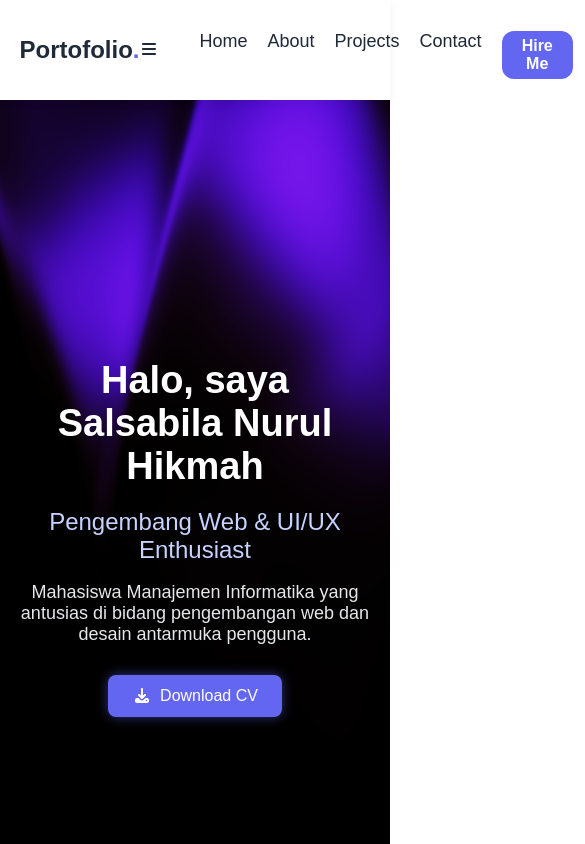
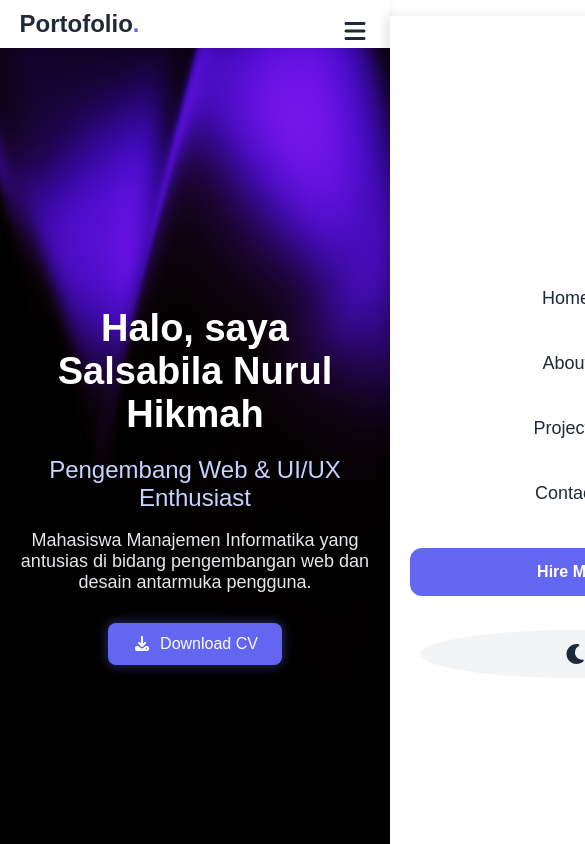
Before and after one commit to Websitesaya27/portofolio, a React (Create React App) app: page / in a window 390 px wide. Shown: the top 844 px of the page, 585 px wide, since content can reach past the window. Built offline with nearby package versions, Linux system fonts and the light colour scheme.

Commit message:
update styling hero sectionfx

```diff
--- a/src/components/Navbar.css
+++ b/src/components/Navbar.css
@@ -2,18 +2,14 @@
   position: sticky;
   top: 0;
   z-index: 1000;
-
   display: flex;
   justify-content: space-between;
   align-items: center;
-  padding: 5px 5%;
-
+  padding: 10px 5%;
   background-color: white !important;
   box-shadow: 0 2px 10px rgba(0,0,0,0.05);
   transition: background-color 0.3s ease, box-shadow 0.3s ease;
 }
-
-
 
 .logo {
   font-size: 24px;
@@ -65,7 +61,7 @@
 
 /* Tombol Mode Gelap/Terang */
 .toggle-mode {
-  background-color: #e5e7eb; /* abu muda */
+  background-color: #e5e7eb;
   color: #1e293b;
   border: none;
   width: 48px;
@@ -79,18 +75,16 @@
   transition: background-color 0.3s ease;
 }
 
-/* Tambahan untuk mode gelap */
+/* Dark mode */
 .dark .navbar {
   background-color: #1e293b !important;
   color: white;
   box-shadow: 0 2px 10px rgba(0,0,0,0.5);
 }
 
-.dark .nav-links li a {
-  color: #f9fafb;
-}
-
-.dark .logo {
+.dark .nav-links li a,
+.dark .logo,
+.dark .hamburger {
   color: #f9fafb;
 }
 
@@ -98,28 +92,21 @@
   transition: background-color 0.3s ease, color 0.3s ease;
 }
 
-@media (max-width: 768px) {
-  .nav-links {
-    .navbar {
-      position: relative;
-      flex-wrap: nowrap;
-      padding: 10px 20px;
-    }
-
-    .logo {
-      flex: 1;
-    }
-
+/* Mobile Style */
 .hamburger {
-      display: block;
+  display: none;
   font-size: 24px;
   cursor: pointer;
   color: #1f2937;
   z-index: 2001;
 }
 
-    .dark .hamburger {
-      color: #f9fafb;
+@media (max-width: 768px) {
+  .hamburger {
+    display: block;
+    position: absolute;
+    right: 20px;
+    top: 18px;
   }
 
   .nav-links {
@@ -138,7 +125,7 @@
     transition: transform 0.3s ease-in-out;
     box-shadow: -4px 0 10px rgba(0, 0, 0, 0.1);
     z-index: 2000;
-    }
+    display: flex;
   }
 
   .nav-links.open {
@@ -168,6 +155,7 @@
   }
 }
 
+/* Desktop Override */
 @media (min-width: 769px) {
   .nav-links {
     position: static;
--- a/src/components/Navbar.js
+++ b/src/components/Navbar.js
@@ -10,23 +10,14 @@ const Navbar = () => {
   useEffect(() => {
     const isDark = localStorage.getItem('theme') === 'dark';
     setDarkMode(isDark);
-    if (isDark) {
-      document.body.classList.add('dark');
-    } else {
-      document.body.classList.remove('dark');
-    }
+    document.body.classList.toggle('dark', isDark);
   }, []);
 
   const toggleMode = () => {
     const isDark = !darkMode;
     setDarkMode(isDark);
-    if (isDark) {
-      document.body.classList.add('dark');
-      localStorage.setItem('theme', 'dark');
-    } else {
-      document.body.classList.remove('dark');
-      localStorage.setItem('theme', 'light');
-    }
+    document.body.classList.toggle('dark', isDark);
+    localStorage.setItem('theme', isDark ? 'dark' : 'light');
   };
 
   const toggleMenu = () => {
@@ -37,12 +28,10 @@ const Navbar = () => {
     <nav className="navbar">
       <div className="logo">Portofolio<span>.</span></div>
 
-      {/* Hamburger icon for mobile */}
       <div className="hamburger" onClick={toggleMenu}>
         <FontAwesomeIcon icon={menuOpen ? faTimes : faBars} />
       </div>
 
-      {/* Nav links */}
       <ul className={`nav-links ${menuOpen ? 'open' : ''}`}>
         <li><a href="#home" onClick={toggleMenu}>Home</a></li>
         <li><a href="#about" onClick={toggleMenu}>About</a></li>
@@ -50,10 +39,7 @@ const Navbar = () => {
         <li><a href="#contact" onClick={toggleMenu}>Contact</a></li>
         <li>
           <button className="btn-hireme" onClick={() => {
-            const contactSection = document.getElementById('contact');
-            if (contactSection) {
-              contactSection.scrollIntoView({ behavior: 'smooth' });
-            }
+            document.getElementById('contact')?.scrollIntoView({ behavior: 'smooth' });
             toggleMenu();
           }}>
             Hire Me
```
Lines whose indentation alone changed are shown as unchanged.
